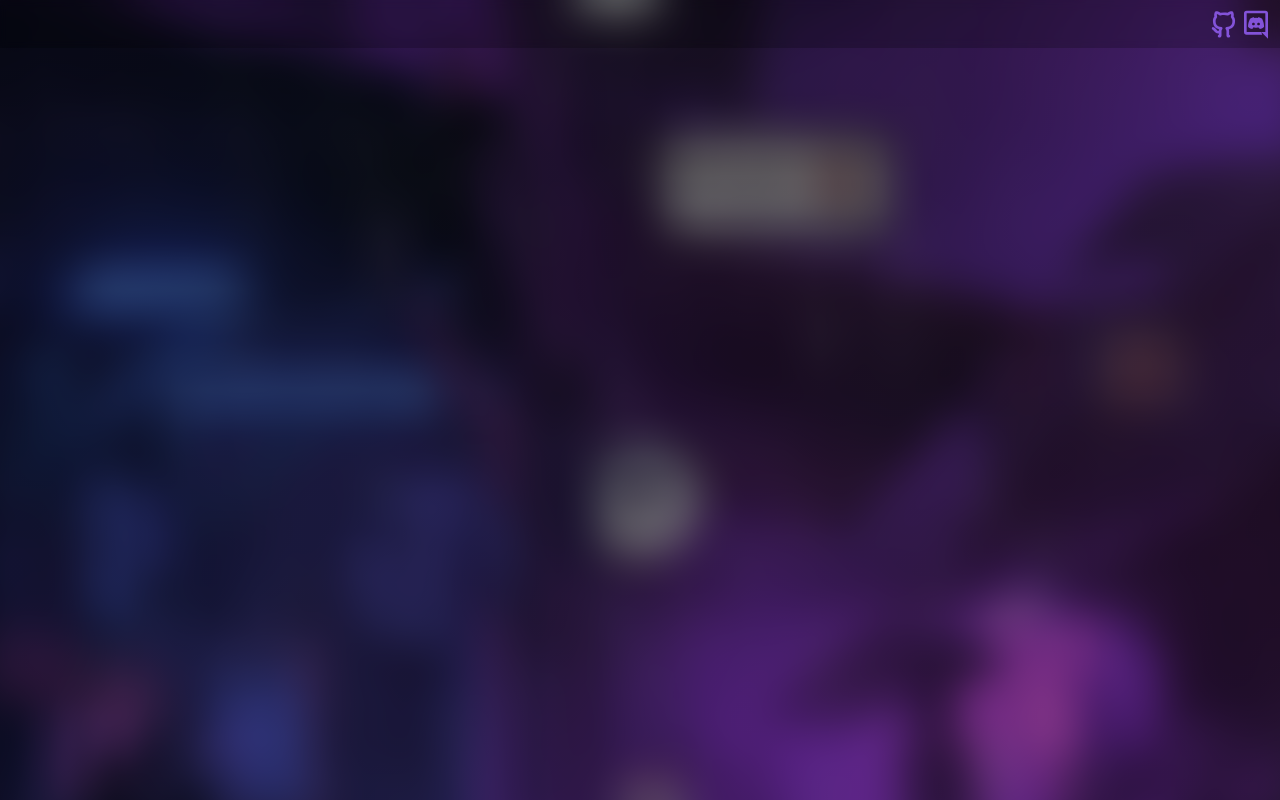
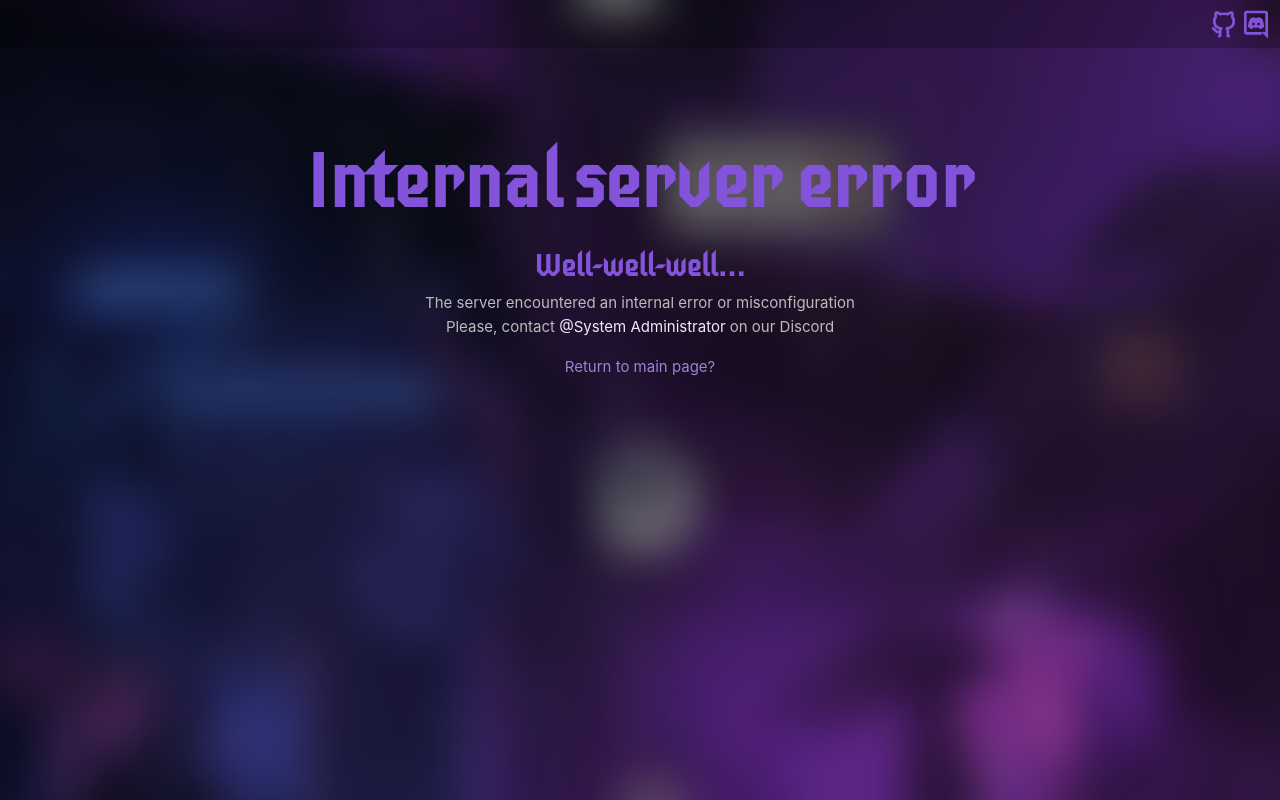
Before and after one commit to VoidDustry/front, a Vue app: page /50x in a window 1280 px wide. Before the commit this address had no page. Built offline with nearby package versions, Linux system fonts and the light colour scheme.

Commit message:
Error pages

```diff
--- a/src/assets/base.css
+++ b/src/assets/base.css
@@ -2,6 +2,8 @@
     --color-background: #222;
     --color-text: #bbb;
     --color-accent: #8353d9;
+    --color-link: #9f80d9;
+    --color-link-hover: #b498d9;
     --background-brightness: .45;
     --header-background: rgba(0, 0, 0, .2);
     --element-background: rgba(0, 0, 0, .2);
--- a/src/assets/main.css
+++ b/src/assets/main.css
@@ -7,6 +7,16 @@
     background: linear-gradient(rgba(0, 0, 0, var(--background-brightness)), rgba(0, 0, 0, var(--background-brightness))), url("/wallpaper_blurred.png") no-repeat center;
 }
 
+a, a:visited, a:hover {
+    color: var(--color-link);
+    text-decoration: none;
+    transition: color .25s;
+}
+
+a:hover {
+    color: var(--color-link-hover)
+}
+
 .icon {
     fill: var(--color-accent);
 }
--- /dev/null
+++ b/src/components/InternalServerError.vue
@@ -0,0 +1,43 @@
+<script lang="ts">
+export default {
+    name: "InternalServerError"
+};
+</script>
+
+<template>
+    <main>
+        <h1 class="title">Internal server error</h1>
+        <h2 class="title">Well-well-well...</h2>
+        <p>
+            The server encountered an internal error or misconfiguration<br>
+            Please, contact <span>@System Administrator</span> on our Discord
+        </p>
+        <p id="question">
+            <RouterLink to="/">Return to main page?</RouterLink>
+        </p>
+    </main>
+</template>
+
+<style scoped>
+h1 {
+    font-size: 5em;
+    margin-top: 1em;
+    color: var(--color-accent);
+    font-family: "Iceberg", "Arial", sans-serif;
+    font-weight: bold;
+}
+
+h2 {
+    font-size: 2em;
+    color: var(--color-accent);
+    font-family: "Iceberg", "Arial", sans-serif;
+}
+
+#question {
+    margin-top: 16px;
+}
+
+span {
+    color: #f0eafa;
+}
+</style>
--- /dev/null
+++ b/src/components/PageNotFound.vue
@@ -0,0 +1,35 @@
+<script lang="ts">
+export default {
+    name: "PageNotFound"
+};
+</script>
+
+<template>
+    <main>
+        <h1 class="title">Page not found</h1>
+        <p>
+            Requested page or file not found
+        </p>
+        <p id="question">
+            <RouterLink to="/">Return to main page?</RouterLink>
+        </p>
+    </main>
+</template>
+
+<style scoped>
+h1 {
+    font-size: 5em;
+    margin-top: 1em;
+    color: var(--color-accent);
+    font-family: "Iceberg", "Arial", sans-serif;
+    font-weight: bold;
+}
+
+#question {
+    margin-top: 16px;
+}
+
+span {
+    color: #f0eafa;
+}
+</style>
--- a/src/router/index.ts
+++ b/src/router/index.ts
@@ -1,5 +1,7 @@
 import { createRouter, createWebHistory } from 'vue-router';
-import HomeView from '../views/HomeView.vue';
+import HomeView from '@/views/HomeView.vue';
+import PageNotFound from "@/components/PageNotFound.vue";
+import InternalServerError from "@/components/InternalServerError.vue";
 
 const router = createRouter({
     history: createWebHistory(import.meta.env.BASE_URL),
@@ -8,6 +10,16 @@ const router = createRouter({
             path: '/',
             name: 'home',
             component: HomeView
+        },
+        {
+            path: '/50x',
+            name: 'internal-server-error',
+            component: InternalServerError
+        },
+        {
+            path: '/:pathMatch(.*)*',
+            name: 'not-found',
+            component: PageNotFound
         }
     ]
 });
```
